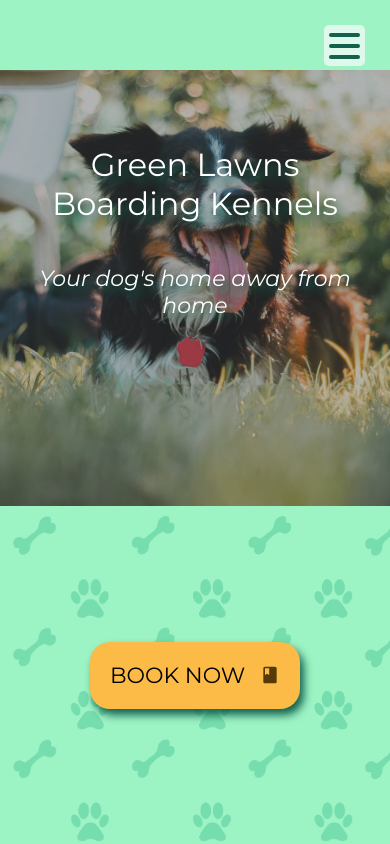
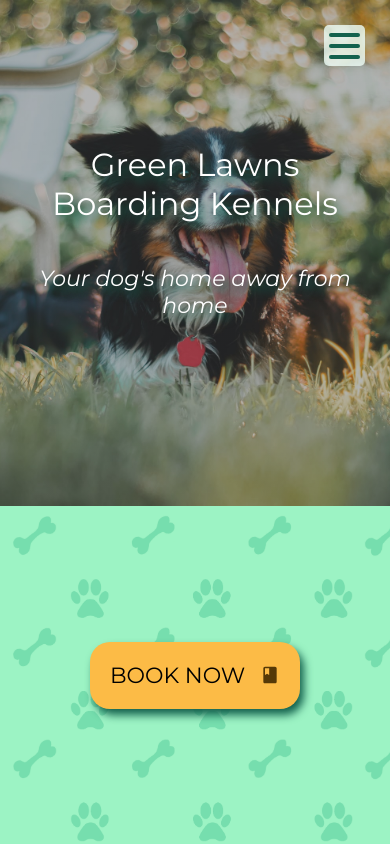
Before and after one commit to Velocima/green-lawns-next, a Next.js app: page / in a window 390 px wide. Shown: the top 844 px of the page. Built offline with nearby package versions, Linux system fonts and the light colour scheme.

Commit message:
nav background color transparency restored when collapsible

```diff
--- a/styles/nav.module.css
+++ b/styles/nav.module.css
@@ -84,7 +84,7 @@
 }
 @media screen and (max-width: 1050px) {
 	.nav {
-		background-color: none;
+		background-color: #d7fbe800;
 		opacity: 1;
 	}
 	.navButton {
```
